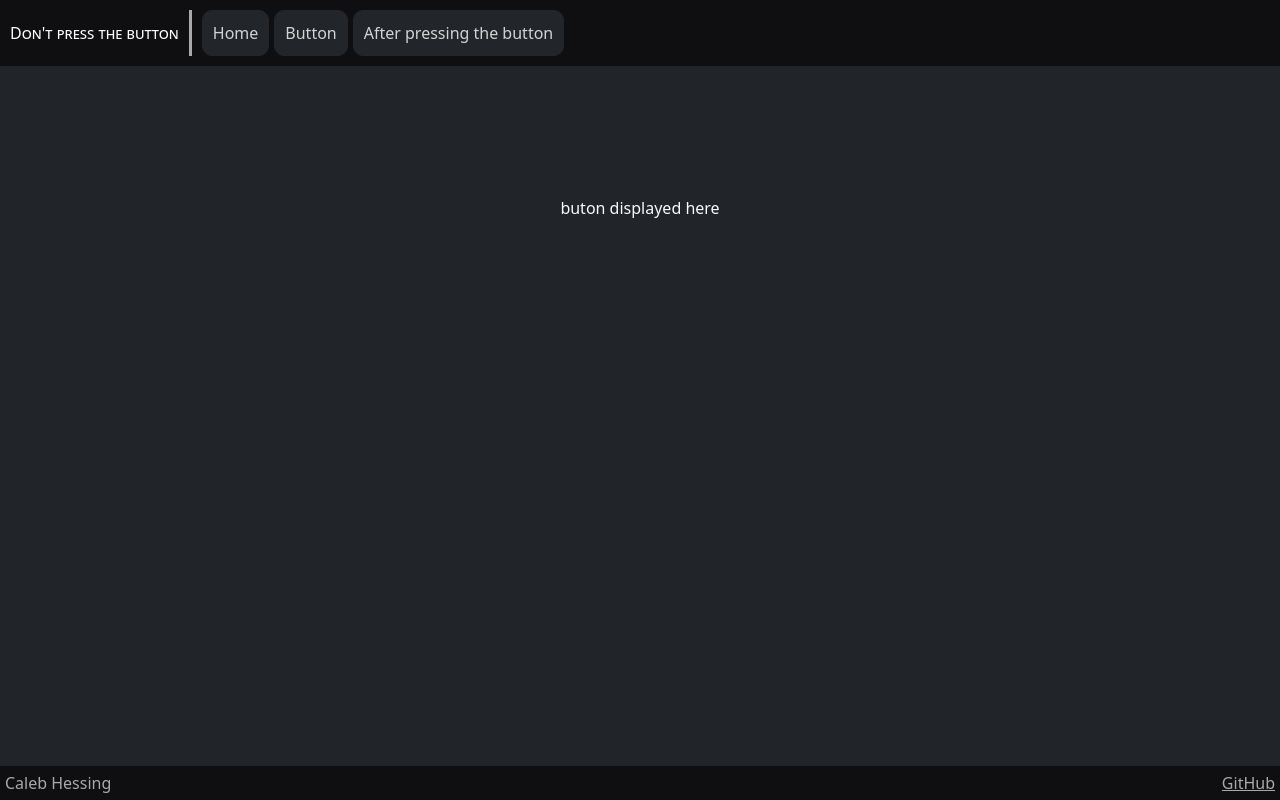
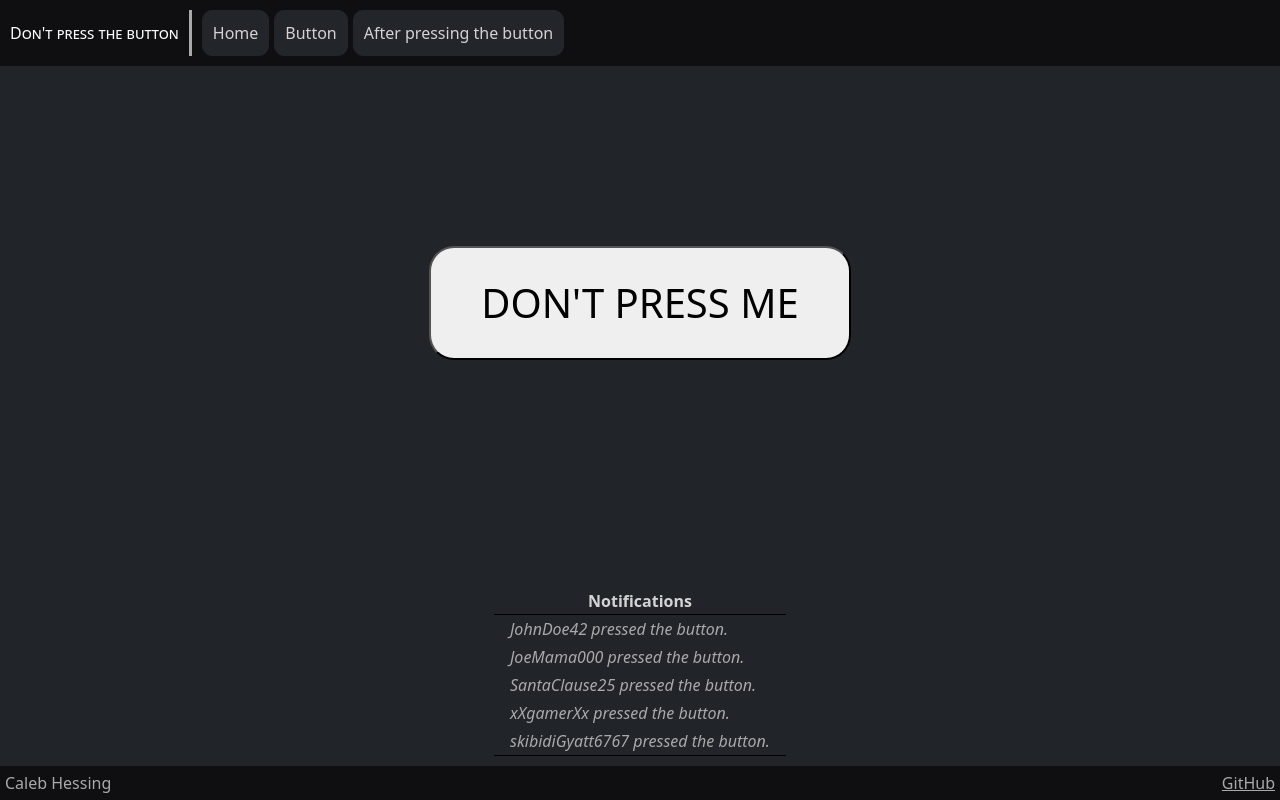
Before and after one commit to chess6032/cs260-project, a React (Vite) app: page /button in a window 1280 px wide. Built offline with nearby package versions, Linux system fonts and the light colour scheme.

Commit message:
ported button.html to button.jsx right but now login page is wonky

```diff
--- a/src/button/button.jsx
+++ b/src/button/button.jsx
@@ -1,9 +1,21 @@
 import React from 'react';
+import 'bootstrap/dist/css/bootstrap.min.css';
+import './button.css';
 
 export function Button() {
   return (
     <main>
-      <div>buton displayed here</div>
+      <div>
+        <button id="the-button">DON'T PRESS ME</button>
+      </div>
+      <table>
+        <tr><th>Notifications</th></tr>
+        <tr><td>JohnDoe42 pressed the button.</td></tr>
+        <tr><td>JoeMama000 pressed the button.</td></tr>
+        <tr><td>SantaClause25 pressed the button.</td></tr>
+        <tr><td>xXgamerXx pressed the button.</td></tr>
+        <tr><td>skibidiGyatt6767 pressed the button.</td></tr>
+      </table>
     </main>
   );
 }
```
